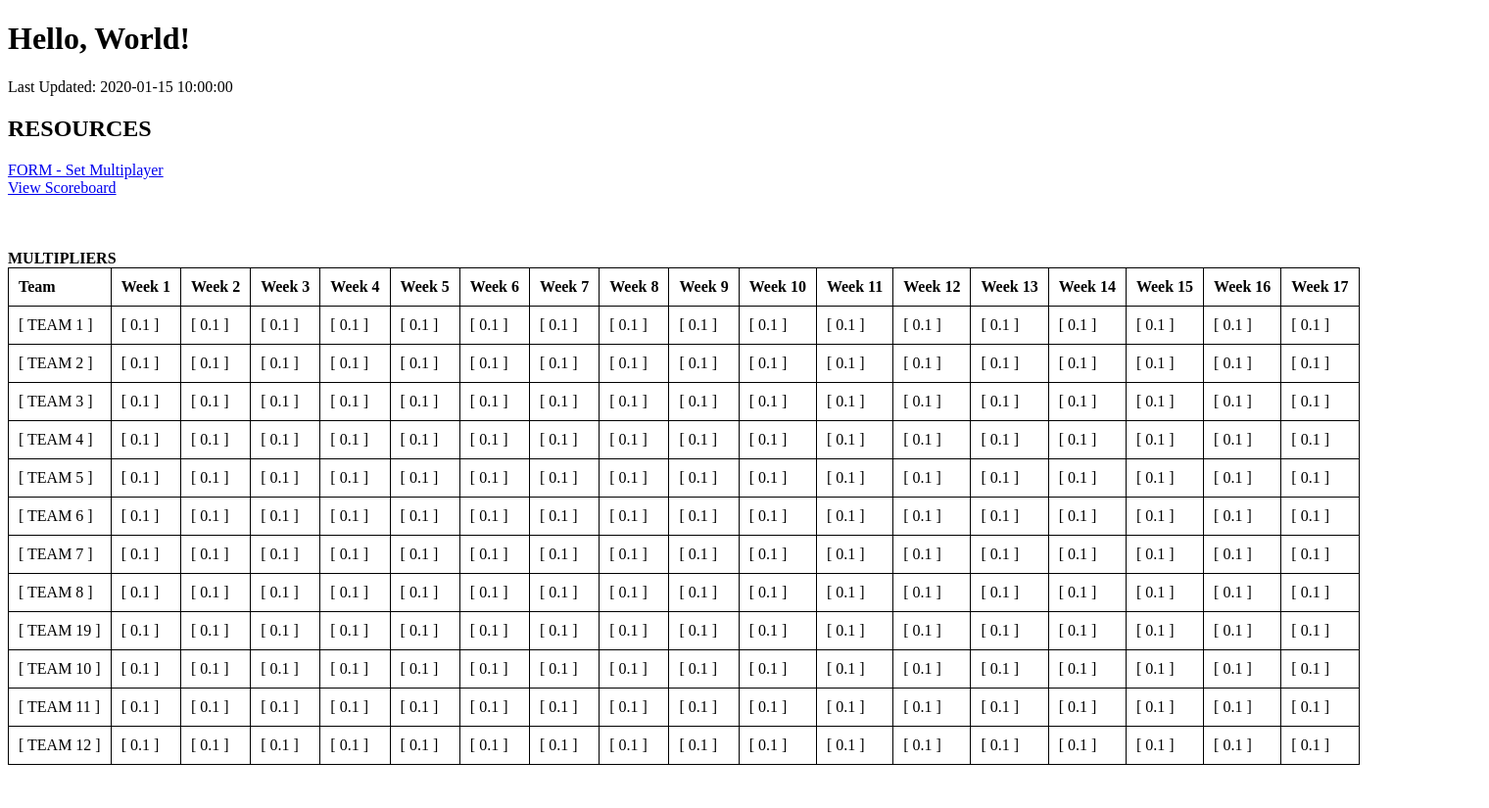
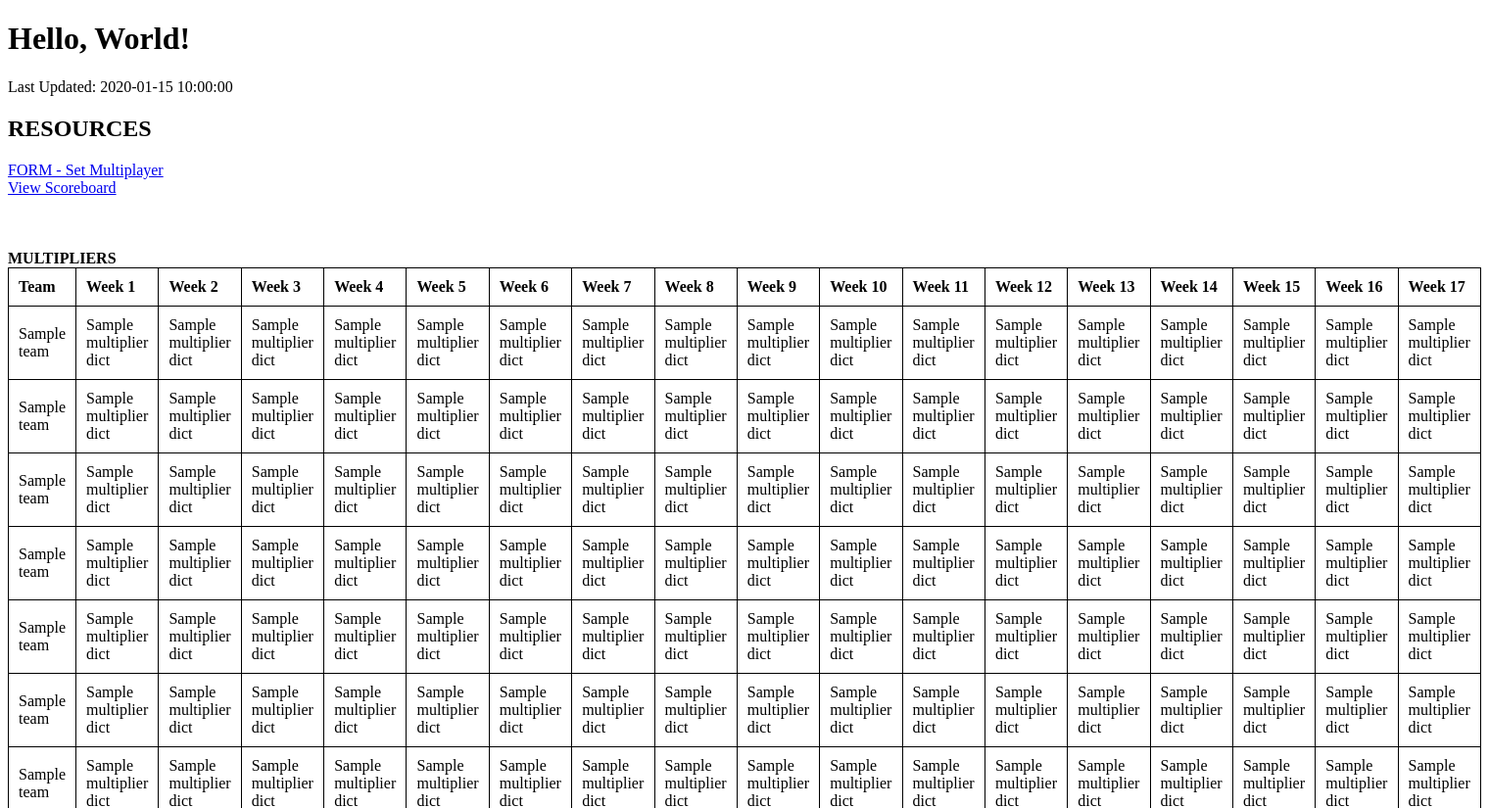
Before and after one commit to adam-lim1/FF_scoreboard, a Flask app: template templates/multipliers.html in a window 1520 px wide. Shown: the top 825 px of the page at 98% size. Before the commit the page ends 781 px from the top, so only its background shows below. Run offline with Flask 2, Linux system fonts and the light colour scheme; the template is opened without the code that fills it: most values are stand-ins (such as "Sample title", 1, 10 or a date in 2020); parts of the project's set-up code (start-up, migrations or seed data) failed here and were passed over.

Commit message:
create wrapper functions for page rendering & multiplier page

```diff
--- a/templates/multipliers.html
+++ b/templates/multipliers.html
@@ -45,244 +45,244 @@ Last Updated: {{ time }}
 
   </tr>
   <tr>
-    <td>[ TEAM 1 ]</td>
-    <td>[ 0.1 ]</td>
-    <td>[ 0.1 ]</td>
-    <td>[ 0.1 ]</td>
-    <td>[ 0.1 ]</td>
-    <td>[ 0.1 ]</td>
-    <td>[ 0.1 ]</td>
-    <td>[ 0.1 ]</td>
-    <td>[ 0.1 ]</td>
-    <td>[ 0.1 ]</td>
-    <td>[ 0.1 ]</td>
-    <td>[ 0.1 ]</td>
-    <td>[ 0.1 ]</td>
-    <td>[ 0.1 ]</td>
-    <td>[ 0.1 ]</td>
-    <td>[ 0.1 ]</td>
-    <td>[ 0.1 ]</td>
-    <td>[ 0.1 ]</td>
+    <td>{{ multiplierDict[0]['Team'] }}</td>
+    <td>{{ multiplierDict[0][1] }}</td>
+    <td>{{ multiplierDict[0][2] }}</td>
+    <td>{{ multiplierDict[0][3] }}</td>
+    <td>{{ multiplierDict[0][4] }}</td>
+    <td>{{ multiplierDict[0][5] }}</td>
+    <td>{{ multiplierDict[0][6] }}</td>
+    <td>{{ multiplierDict[0][7] }}</td>
+    <td>{{ multiplierDict[0][8] }}</td>
+    <td>{{ multiplierDict[0][9] }}</td>
+    <td>{{ multiplierDict[0][10] }}</td>
+    <td>{{ multiplierDict[0][11] }}</td>
+    <td>{{ multiplierDict[0][12] }}</td>
+    <td>{{ multiplierDict[0][13] }}</td>
+    <td>{{ multiplierDict[0][14] }}</td>
+    <td>{{ multiplierDict[0][15] }}</td>
+    <td>{{ multiplierDict[0][16] }}</td>
+    <td>{{ multiplierDict[0][17] }}</td>
   </tr>
   <tr>
-    <td>[ TEAM 2 ]</td>
-    <td>[ 0.1 ]</td>
-    <td>[ 0.1 ]</td>
-    <td>[ 0.1 ]</td>
-    <td>[ 0.1 ]</td>
-    <td>[ 0.1 ]</td>
-    <td>[ 0.1 ]</td>
-    <td>[ 0.1 ]</td>
-    <td>[ 0.1 ]</td>
-    <td>[ 0.1 ]</td>
-    <td>[ 0.1 ]</td>
-    <td>[ 0.1 ]</td>
-    <td>[ 0.1 ]</td>
-    <td>[ 0.1 ]</td>
-    <td>[ 0.1 ]</td>
-    <td>[ 0.1 ]</td>
-    <td>[ 0.1 ]</td>
-    <td>[ 0.1 ]</td>
+    <td>{{ multiplierDict[1]['Team'] }}</td>
+    <td>{{ multiplierDict[1][1] }}</td>
+    <td>{{ multiplierDict[1][2] }}</td>
+    <td>{{ multiplierDict[1][3] }}</td>
+    <td>{{ multiplierDict[1][4] }}</td>
+    <td>{{ multiplierDict[1][5] }}</td>
+    <td>{{ multiplierDict[1][6] }}</td>
+    <td>{{ multiplierDict[1][7] }}</td>
+    <td>{{ multiplierDict[1][8] }}</td>
+    <td>{{ multiplierDict[1][9] }}</td>
+    <td>{{ multiplierDict[1][10] }}</td>
+    <td>{{ multiplierDict[1][11] }}</td>
+    <td>{{ multiplierDict[1][12] }}</td>
+    <td>{{ multiplierDict[1][13] }}</td>
+    <td>{{ multiplierDict[1][14] }}</td>
+    <td>{{ multiplierDict[1][15] }}</td>
+    <td>{{ multiplierDict[1][16] }}</td>
+    <td>{{ multiplierDict[1][17] }}</td>
   </tr>
   <tr>
-    <td>[ TEAM 3 ]</td>
-    <td>[ 0.1 ]</td>
-    <td>[ 0.1 ]</td>
-    <td>[ 0.1 ]</td>
-    <td>[ 0.1 ]</td>
-    <td>[ 0.1 ]</td>
-    <td>[ 0.1 ]</td>
-    <td>[ 0.1 ]</td>
-    <td>[ 0.1 ]</td>
-    <td>[ 0.1 ]</td>
-    <td>[ 0.1 ]</td>
-    <td>[ 0.1 ]</td>
-    <td>[ 0.1 ]</td>
-    <td>[ 0.1 ]</td>
-    <td>[ 0.1 ]</td>
-    <td>[ 0.1 ]</td>
-    <td>[ 0.1 ]</td>
-    <td>[ 0.1 ]</td>
+    <td>{{ multiplierDict[2]['Team'] }}</td>
+    <td>{{ multiplierDict[2][1] }}</td>
+    <td>{{ multiplierDict[2][2] }}</td>
+    <td>{{ multiplierDict[2][3] }}</td>
+    <td>{{ multiplierDict[2][4] }}</td>
+    <td>{{ multiplierDict[2][5] }}</td>
+    <td>{{ multiplierDict[2][6] }}</td>
+    <td>{{ multiplierDict[2][7] }}</td>
+    <td>{{ multiplierDict[2][8] }}</td>
+    <td>{{ multiplierDict[2][9] }}</td>
+    <td>{{ multiplierDict[2][10] }}</td>
+    <td>{{ multiplierDict[2][11] }}</td>
+    <td>{{ multiplierDict[2][12] }}</td>
+    <td>{{ multiplierDict[2][13] }}</td>
+    <td>{{ multiplierDict[2][14] }}</td>
+    <td>{{ multiplierDict[2][15] }}</td>
+    <td>{{ multiplierDict[2][16] }}</td>
+    <td>{{ multiplierDict[2][17] }}</td>
   </tr>
   <tr>
-    <td>[ TEAM 4 ]</td>
-    <td>[ 0.1 ]</td>
-    <td>[ 0.1 ]</td>
-    <td>[ 0.1 ]</td>
-    <td>[ 0.1 ]</td>
-    <td>[ 0.1 ]</td>
-    <td>[ 0.1 ]</td>
-    <td>[ 0.1 ]</td>
-    <td>[ 0.1 ]</td>
-    <td>[ 0.1 ]</td>
-    <td>[ 0.1 ]</td>
-    <td>[ 0.1 ]</td>
-    <td>[ 0.1 ]</td>
-    <td>[ 0.1 ]</td>
-    <td>[ 0.1 ]</td>
-    <td>[ 0.1 ]</td>
-    <td>[ 0.1 ]</td>
-    <td>[ 0.1 ]</td>
+    <td>{{ multiplierDict[7]['Team'] }}</td>
+    <td>{{ multiplierDict[7][1] }}</td>
+    <td>{{ multiplierDict[7][2] }}</td>
+    <td>{{ multiplierDict[7][3] }}</td>
+    <td>{{ multiplierDict[7][4] }}</td>
+    <td>{{ multiplierDict[7][5] }}</td>
+    <td>{{ multiplierDict[7][6] }}</td>
+    <td>{{ multiplierDict[7][7] }}</td>
+    <td>{{ multiplierDict[7][8] }}</td>
+    <td>{{ multiplierDict[7][9] }}</td>
+    <td>{{ multiplierDict[7][10] }}</td>
+    <td>{{ multiplierDict[7][11] }}</td>
+    <td>{{ multiplierDict[7][12] }}</td>
+    <td>{{ multiplierDict[7][13] }}</td>
+    <td>{{ multiplierDict[7][14] }}</td>
+    <td>{{ multiplierDict[7][15] }}</td>
+    <td>{{ multiplierDict[7][16] }}</td>
+    <td>{{ multiplierDict[7][17] }}</td>
   </tr>
   <tr>
-    <td>[ TEAM 5 ]</td>
-    <td>[ 0.1 ]</td>
-    <td>[ 0.1 ]</td>
-    <td>[ 0.1 ]</td>
-    <td>[ 0.1 ]</td>
-    <td>[ 0.1 ]</td>
-    <td>[ 0.1 ]</td>
-    <td>[ 0.1 ]</td>
-    <td>[ 0.1 ]</td>
-    <td>[ 0.1 ]</td>
-    <td>[ 0.1 ]</td>
-    <td>[ 0.1 ]</td>
-    <td>[ 0.1 ]</td>
-    <td>[ 0.1 ]</td>
-    <td>[ 0.1 ]</td>
-    <td>[ 0.1 ]</td>
-    <td>[ 0.1 ]</td>
-    <td>[ 0.1 ]</td>
+    <td>{{ multiplierDict[4]['Team'] }}</td>
+    <td>{{ multiplierDict[4][1] }}</td>
+    <td>{{ multiplierDict[4][2] }}</td>
+    <td>{{ multiplierDict[4][3] }}</td>
+    <td>{{ multiplierDict[4][4] }}</td>
+    <td>{{ multiplierDict[4][5] }}</td>
+    <td>{{ multiplierDict[4][6] }}</td>
+    <td>{{ multiplierDict[4][7] }}</td>
+    <td>{{ multiplierDict[4][8] }}</td>
+    <td>{{ multiplierDict[4][9] }}</td>
+    <td>{{ multiplierDict[4][10] }}</td>
+    <td>{{ multiplierDict[4][11] }}</td>
+    <td>{{ multiplierDict[4][12] }}</td>
+    <td>{{ multiplierDict[4][13] }}</td>
+    <td>{{ multiplierDict[4][14] }}</td>
+    <td>{{ multiplierDict[4][15] }}</td>
+    <td>{{ multiplierDict[4][16] }}</td>
+    <td>{{ multiplierDict[4][17] }}</td>
   </tr>
   <tr>
-    <td>[ TEAM 6 ]</td>
-    <td>[ 0.1 ]</td>
-    <td>[ 0.1 ]</td>
-    <td>[ 0.1 ]</td>
-    <td>[ 0.1 ]</td>
-    <td>[ 0.1 ]</td>
-    <td>[ 0.1 ]</td>
-    <td>[ 0.1 ]</td>
-    <td>[ 0.1 ]</td>
-    <td>[ 0.1 ]</td>
-    <td>[ 0.1 ]</td>
-    <td>[ 0.1 ]</td>
-    <td>[ 0.1 ]</td>
-    <td>[ 0.1 ]</td>
-    <td>[ 0.1 ]</td>
-    <td>[ 0.1 ]</td>
-    <td>[ 0.1 ]</td>
-    <td>[ 0.1 ]</td>
+    <td>{{ multiplierDict[5]['Team'] }}</td>
+    <td>{{ multiplierDict[5][1] }}</td>
+    <td>{{ multiplierDict[5][2] }}</td>
+    <td>{{ multiplierDict[5][3] }}</td>
+    <td>{{ multiplierDict[5][4] }}</td>
+    <td>{{ multiplierDict[5][5] }}</td>
+    <td>{{ multiplierDict[5][6] }}</td>
+    <td>{{ multiplierDict[5][7] }}</td>
+    <td>{{ multiplierDict[5][8] }}</td>
+    <td>{{ multiplierDict[5][9] }}</td>
+    <td>{{ multiplierDict[5][10] }}</td>
+    <td>{{ multiplierDict[5][11] }}</td>
+    <td>{{ multiplierDict[5][12] }}</td>
+    <td>{{ multiplierDict[5][13] }}</td>
+    <td>{{ multiplierDict[5][14] }}</td>
+    <td>{{ multiplierDict[5][15] }}</td>
+    <td>{{ multiplierDict[5][16] }}</td>
+    <td>{{ multiplierDict[5][17] }}</td>
   </tr>
   <tr>
-    <td>[ TEAM 7 ]</td>
-    <td>[ 0.1 ]</td>
-    <td>[ 0.1 ]</td>
-    <td>[ 0.1 ]</td>
-    <td>[ 0.1 ]</td>
-    <td>[ 0.1 ]</td>
-    <td>[ 0.1 ]</td>
-    <td>[ 0.1 ]</td>
-    <td>[ 0.1 ]</td>
-    <td>[ 0.1 ]</td>
-    <td>[ 0.1 ]</td>
-    <td>[ 0.1 ]</td>
-    <td>[ 0.1 ]</td>
-    <td>[ 0.1 ]</td>
-    <td>[ 0.1 ]</td>
-    <td>[ 0.1 ]</td>
-    <td>[ 0.1 ]</td>
-    <td>[ 0.1 ]</td>
+    <td>{{ multiplierDict[6]['Team'] }}</td>
+    <td>{{ multiplierDict[6][1] }}</td>
+    <td>{{ multiplierDict[6][2] }}</td>
+    <td>{{ multiplierDict[6][3] }}</td>
+    <td>{{ multiplierDict[6][4] }}</td>
+    <td>{{ multiplierDict[6][5] }}</td>
+    <td>{{ multiplierDict[6][6] }}</td>
+    <td>{{ multiplierDict[6][7] }}</td>
+    <td>{{ multiplierDict[6][8] }}</td>
+    <td>{{ multiplierDict[6][9] }}</td>
+    <td>{{ multiplierDict[6][10] }}</td>
+    <td>{{ multiplierDict[6][11] }}</td>
+    <td>{{ multiplierDict[6][12] }}</td>
+    <td>{{ multiplierDict[6][13] }}</td>
+    <td>{{ multiplierDict[6][14] }}</td>
+    <td>{{ multiplierDict[6][15] }}</td>
+    <td>{{ multiplierDict[6][16] }}</td>
+    <td>{{ multiplierDict[6][17] }}</td>
   </tr>
   <tr>
-    <td>[ TEAM 8 ]</td>
-    <td>[ 0.1 ]</td>
-    <td>[ 0.1 ]</td>
-    <td>[ 0.1 ]</td>
-    <td>[ 0.1 ]</td>
-    <td>[ 0.1 ]</td>
-    <td>[ 0.1 ]</td>
-    <td>[ 0.1 ]</td>
-    <td>[ 0.1 ]</td>
-    <td>[ 0.1 ]</td>
-    <td>[ 0.1 ]</td>
-    <td>[ 0.1 ]</td>
-    <td>[ 0.1 ]</td>
-    <td>[ 0.1 ]</td>
-    <td>[ 0.1 ]</td>
-    <td>[ 0.1 ]</td>
-    <td>[ 0.1 ]</td>
-    <td>[ 0.1 ]</td>
+    <td>{{ multiplierDict[7]['Team'] }}</td>
+    <td>{{ multiplierDict[7][1] }}</td>
+    <td>{{ multiplierDict[7][2] }}</td>
+    <td>{{ multiplierDict[7][3] }}</td>
+    <td>{{ multiplierDict[7][4] }}</td>
+    <td>{{ multiplierDict[7][5] }}</td>
+    <td>{{ multiplierDict[7][6] }}</td>
+    <td>{{ multiplierDict[7][7] }}</td>
+    <td>{{ multiplierDict[7][8] }}</td>
+    <td>{{ multiplierDict[7][9] }}</td>
+    <td>{{ multiplierDict[7][10] }}</td>
+    <td>{{ multiplierDict[7][11] }}</td>
+    <td>{{ multiplierDict[7][12] }}</td>
+    <td>{{ multiplierDict[7][13] }}</td>
+    <td>{{ multiplierDict[7][14] }}</td>
+    <td>{{ multiplierDict[7][15] }}</td>
+    <td>{{ multiplierDict[7][16] }}</td>
+    <td>{{ multiplierDict[7][17] }}</td>
   </tr>
   <tr>
-    <td>[ TEAM 19 ]</td>
-    <td>[ 0.1 ]</td>
-    <td>[ 0.1 ]</td>
-    <td>[ 0.1 ]</td>
-    <td>[ 0.1 ]</td>
-    <td>[ 0.1 ]</td>
-    <td>[ 0.1 ]</td>
-    <td>[ 0.1 ]</td>
-    <td>[ 0.1 ]</td>
-    <td>[ 0.1 ]</td>
-    <td>[ 0.1 ]</td>
-    <td>[ 0.1 ]</td>
-    <td>[ 0.1 ]</td>
-    <td>[ 0.1 ]</td>
-    <td>[ 0.1 ]</td>
-    <td>[ 0.1 ]</td>
-    <td>[ 0.1 ]</td>
-    <td>[ 0.1 ]</td>
+    <td>{{ multiplierDict[8]['Team'] }}</td>
+    <td>{{ multiplierDict[8][1] }}</td>
+    <td>{{ multiplierDict[8][2] }}</td>
+    <td>{{ multiplierDict[8][3] }}</td>
+    <td>{{ multiplierDict[8][4] }}</td>
+    <td>{{ multiplierDict[8][5] }}</td>
+    <td>{{ multiplierDict[8][6] }}</td>
+    <td>{{ multiplierDict[8][7] }}</td>
+    <td>{{ multiplierDict[8][8] }}</td>
+    <td>{{ multiplierDict[8][9] }}</td>
+    <td>{{ multiplierDict[8][10] }}</td>
+    <td>{{ multiplierDict[8][11] }}</td>
+    <td>{{ multiplierDict[8][12] }}</td>
+    <td>{{ multiplierDict[8][13] }}</td>
+    <td>{{ multiplierDict[8][14] }}</td>
+    <td>{{ multiplierDict[8][15] }}</td>
+    <td>{{ multiplierDict[8][16] }}</td>
+    <td>{{ multiplierDict[8][17] }}</td>
   </tr>
   <tr>
-    <td>[ TEAM 10 ]</td>
-    <td>[ 0.1 ]</td>
-    <td>[ 0.1 ]</td>
-    <td>[ 0.1 ]</td>
-    <td>[ 0.1 ]</td>
-    <td>[ 0.1 ]</td>
-    <td>[ 0.1 ]</td>
-    <td>[ 0.1 ]</td>
-    <td>[ 0.1 ]</td>
-    <td>[ 0.1 ]</td>
-    <td>[ 0.1 ]</td>
-    <td>[ 0.1 ]</td>
-    <td>[ 0.1 ]</td>
-    <td>[ 0.1 ]</td>
-    <td>[ 0.1 ]</td>
-    <td>[ 0.1 ]</td>
-    <td>[ 0.1 ]</td>
-    <td>[ 0.1 ]</td>
+    <td>{{ multiplierDict[9]['Team'] }}</td>
+    <td>{{ multiplierDict[9][1] }}</td>
+    <td>{{ multiplierDict[9][2] }}</td>
+    <td>{{ multiplierDict[9][3] }}</td>
+    <td>{{ multiplierDict[9][4] }}</td>
+    <td>{{ multiplierDict[9][5] }}</td>
+    <td>{{ multiplierDict[9][6] }}</td>
+    <td>{{ multiplierDict[9][7] }}</td>
+    <td>{{ multiplierDict[9][8] }}</td>
+    <td>{{ multiplierDict[9][9] }}</td>
+    <td>{{ multiplierDict[9][10] }}</td>
+    <td>{{ multiplierDict[9][11] }}</td>
+    <td>{{ multiplierDict[9][12] }}</td>
+    <td>{{ multiplierDict[9][13] }}</td>
+    <td>{{ multiplierDict[9][14] }}</td>
+    <td>{{ multiplierDict[9][15] }}</td>
+    <td>{{ multiplierDict[9][16] }}</td>
+    <td>{{ multiplierDict[9][17] }}</td>
   </tr>
   <tr>
-    <td>[ TEAM 11 ]</td>
-    <td>[ 0.1 ]</td>
-    <td>[ 0.1 ]</td>
-    <td>[ 0.1 ]</td>
-    <td>[ 0.1 ]</td>
-    <td>[ 0.1 ]</td>
-    <td>[ 0.1 ]</td>
-    <td>[ 0.1 ]</td>
-    <td>[ 0.1 ]</td>
-    <td>[ 0.1 ]</td>
-    <td>[ 0.1 ]</td>
-    <td>[ 0.1 ]</td>
-    <td>[ 0.1 ]</td>
-    <td>[ 0.1 ]</td>
-    <td>[ 0.1 ]</td>
-    <td>[ 0.1 ]</td>
-    <td>[ 0.1 ]</td>
-    <td>[ 0.1 ]</td>
+    <td>{{ multiplierDict[10]['Team'] }}</td>
+    <td>{{ multiplierDict[10][1] }}</td>
+    <td>{{ multiplierDict[10][2] }}</td>
+    <td>{{ multiplierDict[10][3] }}</td>
+    <td>{{ multiplierDict[10][4] }}</td>
+    <td>{{ multiplierDict[10][5] }}</td>
+    <td>{{ multiplierDict[10][6] }}</td>
+    <td>{{ multiplierDict[10][7] }}</td>
+    <td>{{ multiplierDict[10][8] }}</td>
+    <td>{{ multiplierDict[10][9] }}</td>
+    <td>{{ multiplierDict[10][10] }}</td>
+    <td>{{ multiplierDict[10][11] }}</td>
+    <td>{{ multiplierDict[10][12] }}</td>
+    <td>{{ multiplierDict[10][13] }}</td>
+    <td>{{ multiplierDict[10][14] }}</td>
+    <td>{{ multiplierDict[10][15] }}</td>
+    <td>{{ multiplierDict[10][16] }}</td>
+    <td>{{ multiplierDict[10][17] }}</td>
   </tr>
   <tr>
-    <td>[ TEAM 12 ]</td>
-    <td>[ 0.1 ]</td>
-    <td>[ 0.1 ]</td>
-    <td>[ 0.1 ]</td>
-    <td>[ 0.1 ]</td>
-    <td>[ 0.1 ]</td>
-    <td>[ 0.1 ]</td>
-    <td>[ 0.1 ]</td>
-    <td>[ 0.1 ]</td>
-    <td>[ 0.1 ]</td>
-    <td>[ 0.1 ]</td>
-    <td>[ 0.1 ]</td>
-    <td>[ 0.1 ]</td>
-    <td>[ 0.1 ]</td>
-    <td>[ 0.1 ]</td>
-    <td>[ 0.1 ]</td>
-    <td>[ 0.1 ]</td>
-    <td>[ 0.1 ]</td>
+    <td>{{ multiplierDict[11]['Team'] }}</td>
+    <td>{{ multiplierDict[11][1] }}</td>
+    <td>{{ multiplierDict[11][2] }}</td>
+    <td>{{ multiplierDict[11][3] }}</td>
+    <td>{{ multiplierDict[11][4] }}</td>
+    <td>{{ multiplierDict[11][5] }}</td>
+    <td>{{ multiplierDict[11][6] }}</td>
+    <td>{{ multiplierDict[11][7] }}</td>
+    <td>{{ multiplierDict[11][8] }}</td>
+    <td>{{ multiplierDict[11][9] }}</td>
+    <td>{{ multiplierDict[11][10] }}</td>
+    <td>{{ multiplierDict[11][11] }}</td>
+    <td>{{ multiplierDict[11][12] }}</td>
+    <td>{{ multiplierDict[11][13] }}</td>
+    <td>{{ multiplierDict[11][14] }}</td>
+    <td>{{ multiplierDict[11][15] }}</td>
+    <td>{{ multiplierDict[11][16] }}</td>
+    <td>{{ multiplierDict[11][17] }}</td>
   </tr>
 </table>
 <br></br>
```
Also changed, not shown: helpers.py (+39 -5 lines), scoreboard.py (+61 -31 lines).
